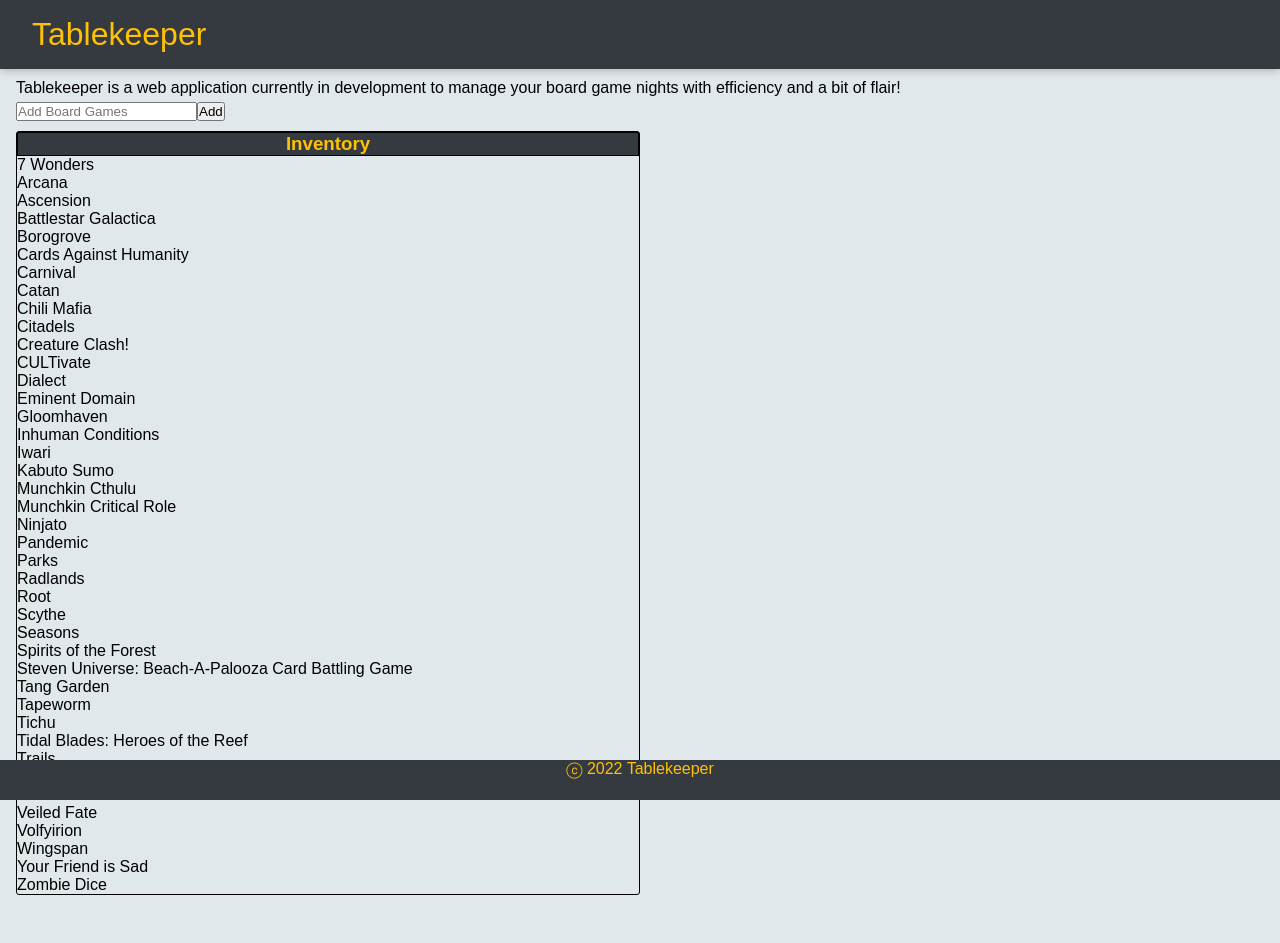
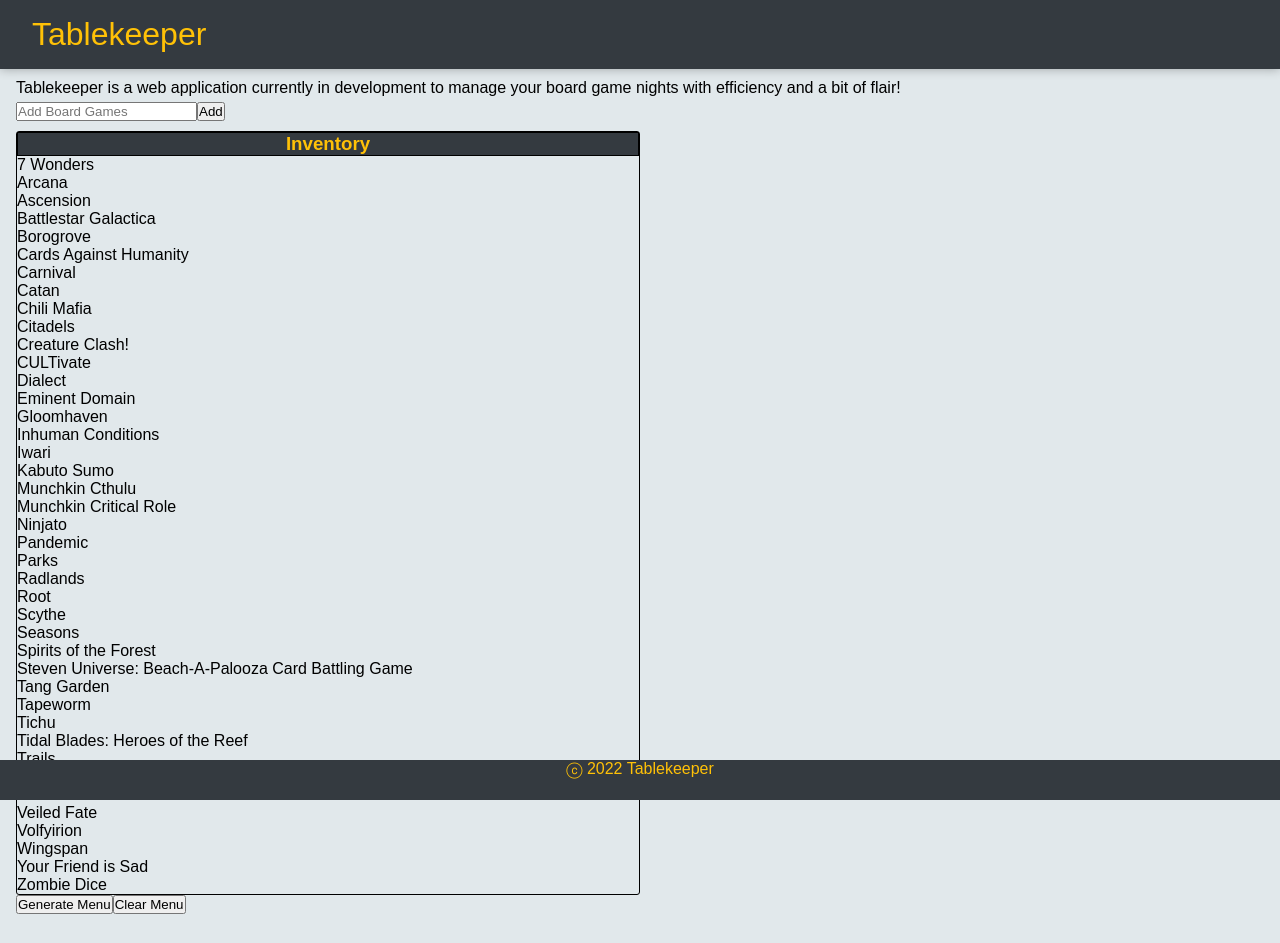
Before and after one commit to danoru/tablemenu, a React (Create React App) app: page / in a window 1280 px wide. Shown: the top 943 px of the page. Built offline with nearby package versions, Linux system fonts and the light colour scheme.

Commit message:
Bugfix for footer issues

```diff
--- a/public/styles.css
+++ b/public/styles.css
@@ -47,7 +47,6 @@
   background-color: #E1E8EB;
   border: black solid 1px;
   border-radius: 3px;
-  margin-bottom: 50px;
   width: 50%;
 }
 
@@ -65,3 +64,7 @@
 .search {
   margin: 5px 0 10px 0;
 }
+
+.menu-buttons {
+  margin-bottom: 50px;
+}
```
